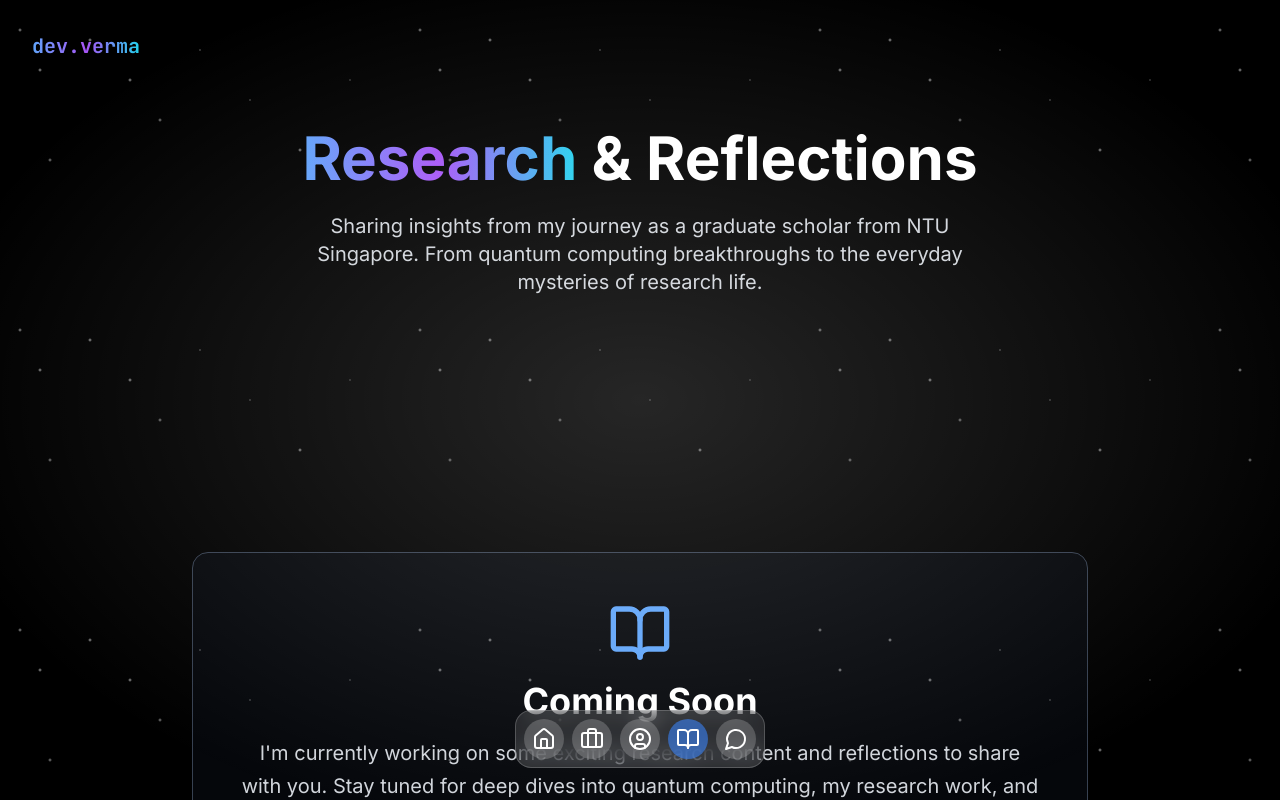
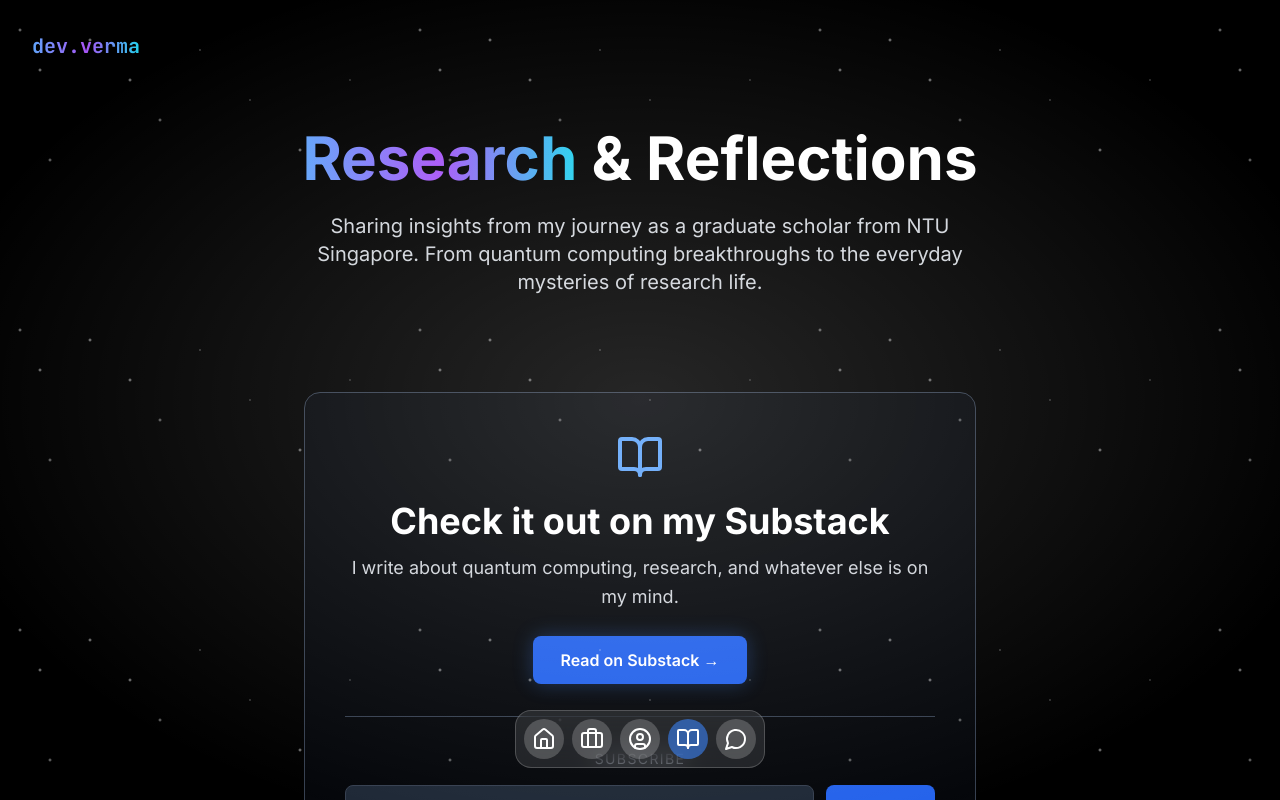
Before and after one commit to Deveinberg/website, a Next.js app: page /blog in a window 1280 px wide. Shown: the top 800 px of the page. Built offline with nearby package versions, Linux system fonts and the light colour scheme.

Commit message:
substack update

```diff
--- a/src/app/blog/page.tsx
+++ b/src/app/blog/page.tsx
@@ -95,7 +95,7 @@ export default function BlogPage() {
       <CollapsibleLogo />
 
       {/* Hero Section */}
-      <section className="pt-32 pb-16 section-padding">
+      <section className="pt-32 pb-12 px-6 md:px-12 lg:px-24">
         <div className="max-w-4xl mx-auto text-center">
           <motion.div
             initial={{ opacity: 0, y: 40 }}
@@ -113,51 +113,54 @@ export default function BlogPage() {
         </div>
       </section>
 
-      {/* Coming Soon Section */}
-      <section className="section-padding">
-        <div className="max-w-4xl mx-auto text-center">
+      {/* Substack Section */}
+      <section className="py-12 px-6 md:px-12 lg:px-24">
+        <div className="max-w-2xl mx-auto text-center">
           <motion.div
             initial={{ opacity: 0, y: 40 }}
             animate={{ opacity: 1, y: 0 }}
             transition={{ duration: 0.6, delay: 0.2 }}
-            className="bg-gray-900/30 rounded-2xl p-12 tech-border"
+            className="bg-gray-900/30 rounded-2xl p-10 tech-border"
           >
-            <div className="mb-8">
-              <BookOpen className="w-16 h-16 text-blue-400 mx-auto mb-4" />
-              <h2 className="text-3xl md:text-4xl font-bold mb-4">Coming Soon</h2>
-              <p className="text-xl text-gray-300 leading-relaxed">
-                I'm currently working on some exciting research content and reflections
-                to share with you. Stay tuned for deep dives into quantum computing,
-                my research work, and my favorite ukulele songs.
-              </p>
-            </div>
-          </motion.div>
-        </div>
-      </section>
-
-      {/* Newsletter Signup */}
-      <section className="section-padding relative">
-        <div className="max-w-2xl mx-auto text-center">
-          <motion.div
-            initial={{ opacity: 0, y: 40 }}
-            whileInView={{ opacity: 1, y: 0 }}
-            viewport={{ once: true }}
-          >
-            <h2 className="text-3xl font-bold mb-4">Stay Updated</h2>
-            <p className="text-gray-300 mb-6">
-              Get notified when I publish new insights about quantum physics, research updates,
-              and reflections from my academic journey.
-            </p>
-            <p className="text-gray-400 text-sm mb-8">
-              Clicking subscribe will open your email client with a pre-filled message to dev@devverma.com.
-              Just hit send to sign up!
+            <BookOpen className="w-12 h-12 text-blue-400 mx-auto mb-5" />
+            <h2 className="text-3xl md:text-4xl font-bold mb-3">Check it out on my Substack</h2>
+            <p className="text-lg text-gray-300 leading-relaxed mb-6">
+              I write about quantum computing, research, and whatever else is on my mind.
             </p>
             <a
-              href="mailto:dev@devverma.com?subject=Newsletter Subscription&body=Hey, sign me up!"
-              className="inline-block px-8 py-3 bg-blue-600 hover:bg-blue-700 rounded-lg font-semibold transition-colors"
+              href="https://dverma.substack.com"
+              target="_blank"
+              rel="noopener noreferrer"
+              className="inline-flex items-center gap-2 px-7 py-3 bg-blue-600 hover:bg-blue-700 rounded-lg font-semibold text-base transition-colors glow-effect mb-8"
             >
-              Subscribe
+              Read on Substack →
             </a>
+
+            <div className="border-t border-gray-700 pt-8">
+              <p className="text-sm text-gray-400 uppercase tracking-widest mb-4">Subscribe</p>
+              <form
+                className="flex gap-3"
+                onSubmit={(e) => {
+                  e.preventDefault();
+                  const email = (e.currentTarget.elements.namedItem('email') as HTMLInputElement).value;
+                  window.open(`https://dverma.substack.com/subscribe?email=${encodeURIComponent(email)}`, '_blank');
+                }}
+              >
+                <input
+                  type="email"
+                  name="email"
+                  required
+                  placeholder="your@email.com"
+                  className="flex-1 px-4 py-3 bg-gray-800 border border-gray-700 hover:border-gray-500 focus:border-blue-500 focus:outline-none rounded-lg text-white placeholder-gray-500 transition-colors text-sm"
+                />
+                <button
+                  type="submit"
+                  className="px-5 py-3 bg-blue-600 hover:bg-blue-700 rounded-lg font-semibold text-sm transition-colors whitespace-nowrap"
+                >
+                  Subscribe
+                </button>
+              </form>
+            </div>
           </motion.div>
         </div>
       </section>
@@ -165,7 +168,7 @@ export default function BlogPage() {
       {/* Footer */}
       <footer className="relative z-10 border-t border-gray-800 py-8 bg-black/50 backdrop-blur-sm">
         <div className="max-w-7xl mx-auto px-6 text-center text-gray-400">
-          <p>&copy; 2025 Dev Verma. Graduate Scholar from NTU Singapore.</p>
+          <p>&copy; 2026 Dev Verma. NQSS Scholar at NTU Singapore.</p>
         </div>
       </footer>
     </main>
--- a/src/app/page.tsx
+++ b/src/app/page.tsx
@@ -131,7 +131,7 @@ export default function Home() {
             </a>
           </DockIcon>
           <DockIcon className="bg-white/20 hover:bg-white/30 transition-colors">
-            <Link href="https://iwonderwhy.bearblog.dev" target="_blank" rel="noopener noreferrer" className="flex items-center justify-center w-full h-full">
+            <Link href="/blog" className="flex items-center justify-center w-full h-full">
               <BookOpen className="w-6 h-6 text-white" />
             </Link>
           </DockIcon>
@@ -417,7 +417,7 @@ export default function Home() {
                 <p>
                   Beyond physics, I take inspiration from <strong>Leonardo da Vinci</strong>, striving to explore everything that catches my eye. You might find me
                   unleashing sacrifices on the chessboard, losing myself in <strong>stoic philosophy</strong>, or storyboarding ideas for a film I&apos;ll <em>maybe</em> direct one day.
-                  I also occasionally write about my thoughts and projects on <a href="https://iwonderwhy.bearblog.dev" target="_blank" rel="noopener noreferrer" className="text-blue-400 hover:text-blue-300 underline">my blog</a>.
+                  I also occasionally write longer, structured pieces about my thoughts and projects on <a href="/blog" target="_blank" rel="noopener noreferrer" className="text-blue-400 hover:text-blue-300 underline">my blog</a>.
                 </p>
                 <p>
                   Richard Feynman once said, <em>&quot;I was born not knowing, and have had only a little time to change that here and there.&quot;</em> That pretty
@@ -494,6 +494,32 @@ export default function Home() {
                 GitHub
               </a>
             </div>
+
+            <div className="mt-2 border-t border-gray-800 pt-8 max-w-md mx-auto">
+              <p className="text-sm text-gray-400 uppercase tracking-widest mb-4">Or subscribe to my Substack</p>
+              <form
+                className="flex gap-3"
+                onSubmit={(e) => {
+                  e.preventDefault();
+                  const email = (e.currentTarget.elements.namedItem('email') as HTMLInputElement).value;
+                  window.open(`https://dverma.substack.com/subscribe?email=${encodeURIComponent(email)}`, '_blank');
+                }}
+              >
+                <input
+                  type="email"
+                  name="email"
+                  required
+                  placeholder="your@email.com"
+                  className="flex-1 px-4 py-3 bg-gray-800 border border-gray-700 hover:border-gray-500 focus:border-blue-500 focus:outline-none rounded-lg text-white placeholder-gray-500 transition-colors text-sm"
+                />
+                <button
+                  type="submit"
+                  className="px-5 py-3 bg-blue-600 hover:bg-blue-700 rounded-lg font-semibold text-sm transition-colors whitespace-nowrap"
+                >
+                  Subscribe
+                </button>
+              </form>
+            </div>
           </motion.div>
         </div>
       </section>
--- a/src/components/ui/shooting-stars.tsx
+++ b/src/components/ui/shooting-stars.tsx
@@ -119,7 +119,7 @@ export const ShootingStars: React.FC<ShootingStarsProps> = ({
   return (
     <svg
       ref={svgRef}
-      className={cn("w-full h-full absolute inset-0", className)}
+      className={cn("w-full h-full absolute inset-0 pointer-events-none", className)}
     >
       {star && (
         <rect
--- a/src/components/ui/stars-background.tsx
+++ b/src/components/ui/stars-background.tsx
@@ -9,7 +9,7 @@ interface StarsBackgroundProps {
 
 export const StarsBackground: React.FC<StarsBackgroundProps> = ({ className }) => {
   return (
-    <div className={cn("fixed inset-0 overflow-hidden z-0", className)}>
+    <div className={cn("fixed inset-0 overflow-hidden z-0 pointer-events-none", className)}>
       {/* Background with radial gradient */}
       <div className="absolute inset-0 bg-[radial-gradient(ellipse_at_center,rgba(255,255,255,0.15)_0%,rgba(0,0,0,0)_80%)]" />
 
```
